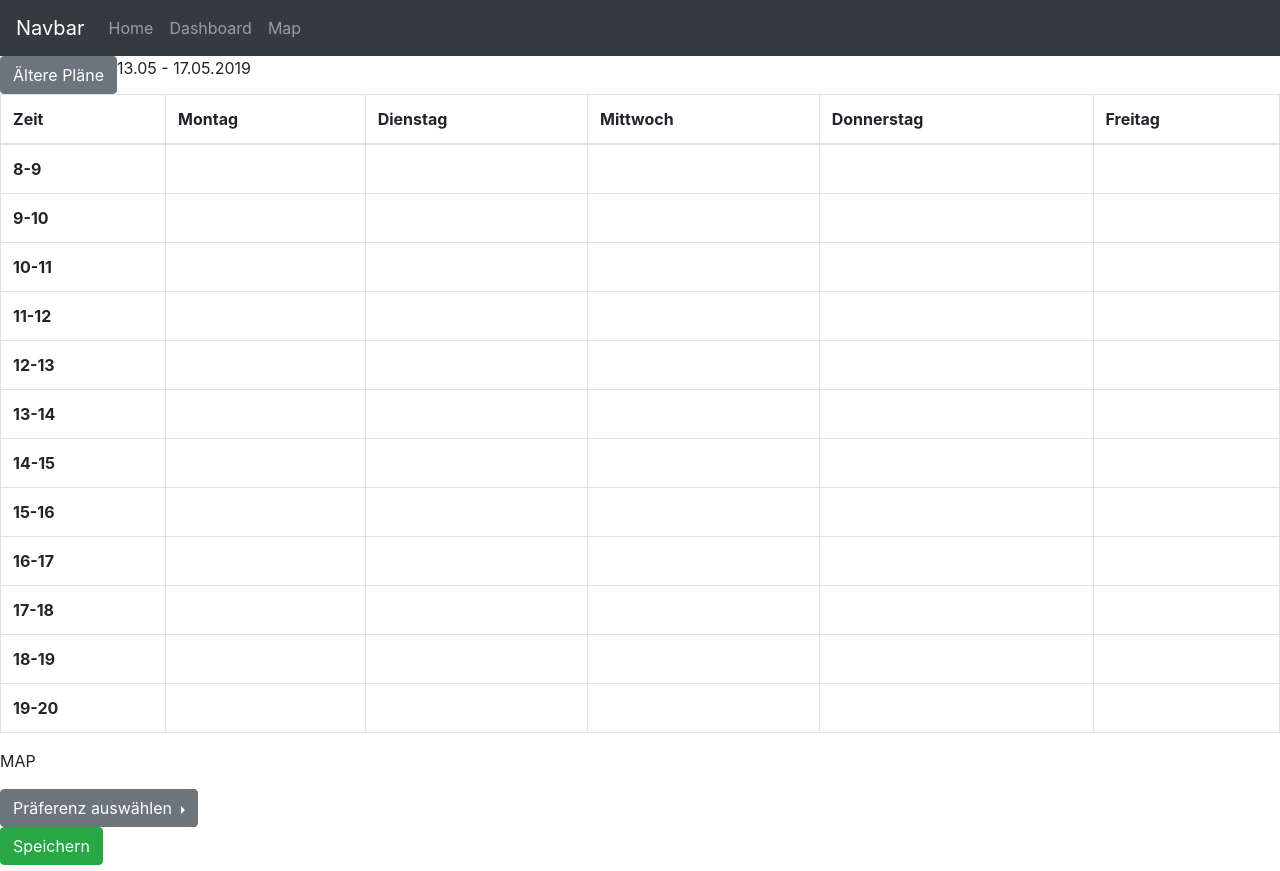
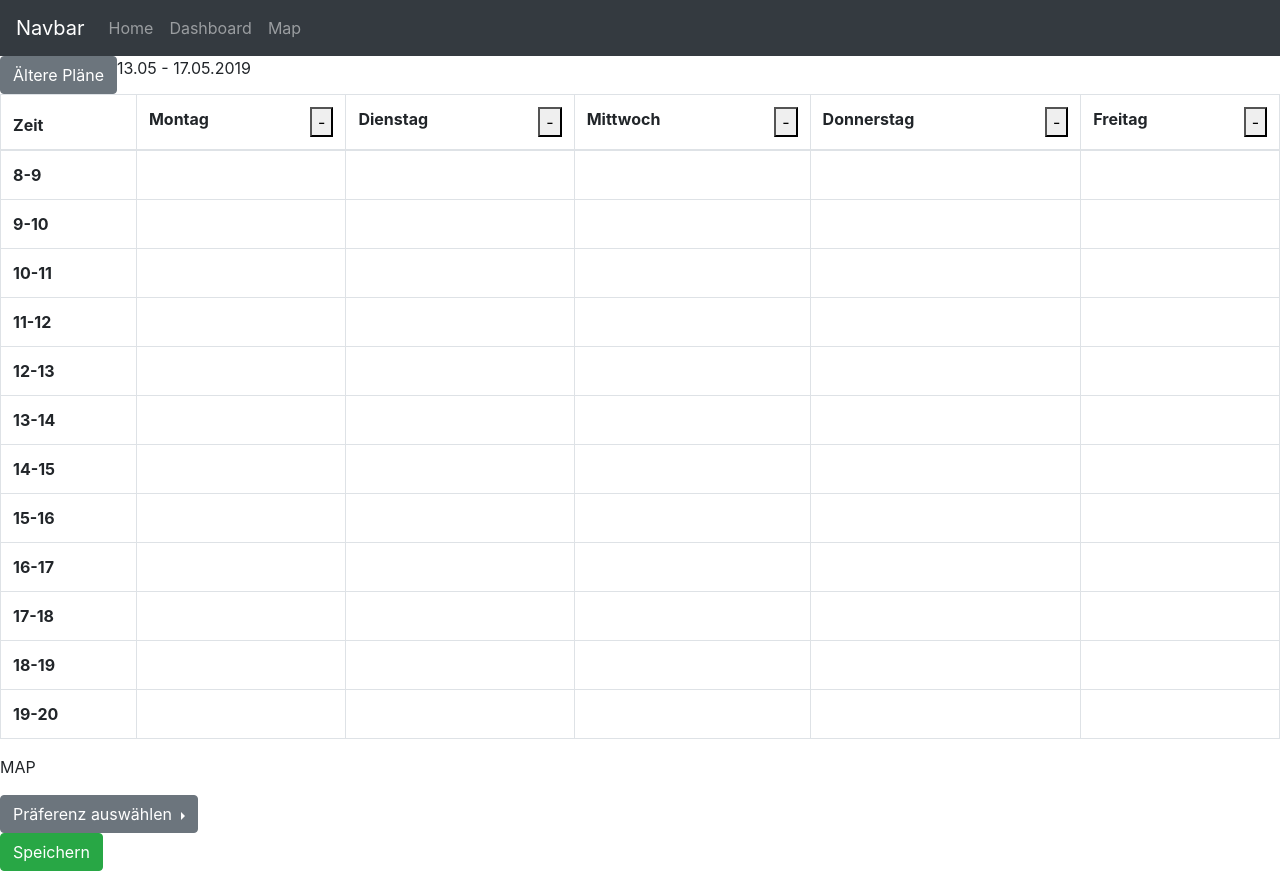
Before and after one commit to DevMert/BoDriveNPark, a React (Create React App) app: page /map in a window 1280 px wide. Built offline with nearby package versions, Linux system fonts and the light colour scheme.

Commit message:
Anpassungen

```diff
--- a/src/components/Preferences/DataCell.jsx
+++ b/src/components/Preferences/DataCell.jsx
@@ -1,21 +1,24 @@
 import React, { Component } from "react";
 import Fach from "./Fach";
+
 class DataCell extends Component {
   constructor(props) {
     super(props);
 
     this.state = {
-      isSet: false
+      isToggled: false
     };
   }
 
-  handleAddFach = () => {
-    this.setState({ isSet: !this.state.isSet });
+  handleToggleFach = () => {
+    this.setState({ isToggled: !this.state.isToggled });
   };
 
   render() {
     return (
-      <td onClick={this.handleAddFach}>{this.state.isSet ? <Fach /> : null}</td>
+      <td onClick={this.handleToggleFach} style={{ margin: "0", padding: "0" }}>
+        {this.state.isToggled ? <Fach /> : null}
+      </td>
     );
   }
 }
--- a/src/components/Preferences/Fach.jsx
+++ b/src/components/Preferences/Fach.jsx
@@ -6,12 +6,12 @@ class Fach extends React.Component {
   state = {
     displayColorPicker: false,
     color: {
-      r: "241",
-      g: "112",
-      b: "19",
+      r: "70",
+      g: "70",
+      b: "70",
       a: "1"
     },
-    text: "reserviert"
+    text: "Präferenz"
   };
 
   handleClick = () => {
@@ -33,7 +33,7 @@ class Fach extends React.Component {
       default: {
         color: {
           //width: '20%',
-          height: "30px",
+          height: "50px",
           borderRadius: "2px",
           background: `rgba(${this.state.color.r}, ${this.state.color.g}, ${
             this.state.color.b
@@ -49,7 +49,9 @@ class Fach extends React.Component {
         },
         content: {
           textAlign: "center",
-          margin: "0"
+          margin: "0",
+          color: "white",
+          paddingTop: "10px"
         },
         popover: {
           position: "absolute",
--- a/src/components/Preferences/Stundenplan.jsx
+++ b/src/components/Preferences/Stundenplan.jsx
@@ -8,11 +8,21 @@ function Tabelle() {
       <thead>
         <tr>
           <th scope="col">Zeit</th>
-          <th scope="col">Montag</th>
-          <th scope="col">Dienstag</th>
-          <th scope="col">Mittwoch</th>
-          <th scope="col">Donnerstag</th>
-          <th scope="col">Freitag</th>
+          <th scope="col">
+            Montag<button style={{ float: "right" }}>-</button>
+          </th>
+          <th scope="col">
+            Dienstag<button style={{ float: "right" }}>-</button>
+          </th>
+          <th scope="col">
+            Mittwoch<button style={{ float: "right" }}>-</button>
+          </th>
+          <th scope="col">
+            Donnerstag<button style={{ float: "right" }}>-</button>
+          </th>
+          <th scope="col">
+            Freitag<button style={{ float: "right" }}>-</button>
+          </th>
         </tr>
       </thead>
       <tbody>
```
